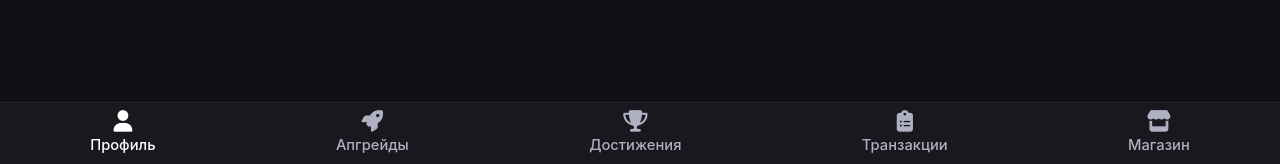
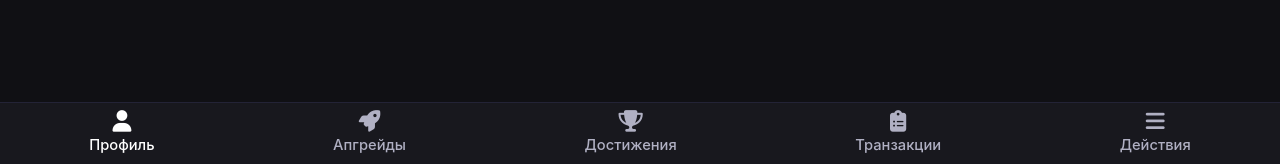
Before and after one commit to emoread23/miniapp23, a Python web app: template miniapp/zakaz/api/templates/index.html in a window 1280 px wide. Shown: the part 636-800 px from the top of the page. Run offline with Jinja, Linux system fonts and the light colour scheme; the template is opened without the code that fills it, so the values that code supplies are empty.

Commit message:
blum style: одна страница, меню по ТЗ, плавный скролл

```diff
--- a/miniapp/zakaz/api/templates/index.html
+++ b/miniapp/zakaz/api/templates/index.html
@@ -28,6 +28,9 @@
             box-shadow: 0 4px 24px 0 rgba(20,20,40,0.13);
             padding: 22px 18px 18px 18px;
             margin-bottom: 18px;
+            display: flex;
+            flex-direction: column;
+            gap: 0;
         }
         .blum-section-title {
             font-size: 1.18rem;
@@ -77,13 +80,15 @@
             border-radius: 12px;
             font-weight: 700;
             font-size: 1.08rem;
-            padding: 10px 0;
+            padding: 13px 0;
             border: none;
             width: 100%;
-            margin-top: 8px;
-            margin-bottom: 0;
+            margin-bottom: 16px;
+            margin-top: 0;
             transition: background 0.15s, color 0.15s;
         }
+        .blum-btn-main:last-child { margin-bottom: 0; }
+        .blum-card .blum-btn-main { margin-top: 0; }
         .blum-btn-main:active {
             background: #232336;
             color: #fff;
@@ -265,14 +270,14 @@
                 </div>
             </div>
         </section>
-        <!-- Магазин и кнопки -->
-        <section class="blum-section" id="section-shop">
-            <div class="blum-section-title"><i class="fa-solid fa-store"></i>Магазин</div>
+        <!-- Действия и кнопки -->
+        <section class="blum-section" id="section-actions">
+            <div class="blum-section-title"><i class="fa-solid fa-bars"></i>Действия</div>
             <div class="blum-card">
-                <button class="blum-btn-main mb-2"><i class="fas fa-coins"></i> Инвестировать</button>
-                <button class="blum-btn-main mb-2"><i class="fas fa-wallet"></i> Вывести прибыль</button>
-                <button class="blum-btn-main mb-2"><i class="fas fa-users"></i> Друзья</button>
-                <button class="blum-btn-main mb-2"><i class="fas fa-store"></i> Магазин</button>
+                <button class="blum-btn-main"><i class="fas fa-coins"></i> Инвестировать</button>
+                <button class="blum-btn-main"><i class="fas fa-wallet"></i> Вывести прибыль</button>
+                <button class="blum-btn-main"><i class="fas fa-users"></i> Друзья</button>
+                <button class="blum-btn-main"><i class="fas fa-store"></i> Магазин</button>
                 <button class="blum-btn-main"><i class="fas fa-chart-bar"></i> Топ игроков</button>
             </div>
         </section>
@@ -283,7 +288,7 @@
         <button class="blum-menu-btn" data-section="upgrades"><i class="fa-solid fa-rocket"></i><span style="font-size:0.92rem;">Апгрейды</span></button>
         <button class="blum-menu-btn" data-section="achievements"><i class="fa-solid fa-trophy"></i><span style="font-size:0.92rem;">Достижения</span></button>
         <button class="blum-menu-btn" data-section="transactions"><i class="fa-solid fa-clipboard-list"></i><span style="font-size:0.92rem;">Транзакции</span></button>
-        <button class="blum-menu-btn" data-section="shop"><i class="fa-solid fa-store"></i><span style="font-size:0.92rem;">Магазин</span></button>
+        <button class="blum-menu-btn" data-section="actions"><i class="fa-solid fa-bars"></i><span style="font-size:0.92rem;">Действия</span></button>
     </nav>
     <script src="https://cdn.jsdelivr.net/npm/bootstrap@5.1.3/dist/js/bootstrap.bundle.min.js"></script>
     <script>
@@ -294,7 +299,7 @@
             document.getElementById('section-upgrades'),
             document.getElementById('section-achievements'),
             document.getElementById('section-transactions'),
-            document.getElementById('section-shop')
+            document.getElementById('section-actions')
         ];
         menuBtns.forEach((btn, idx) => {
             btn.onclick = () => {
```
